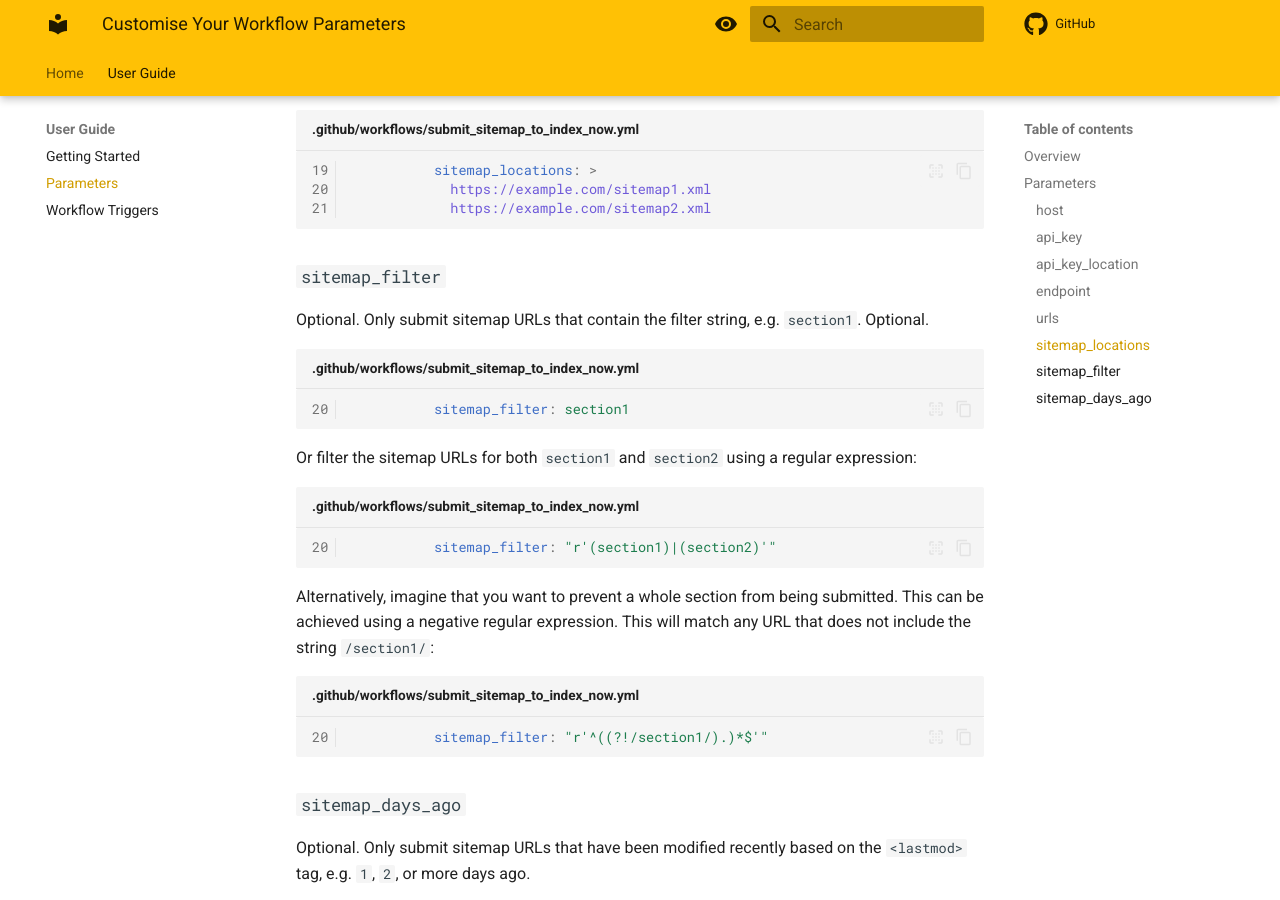
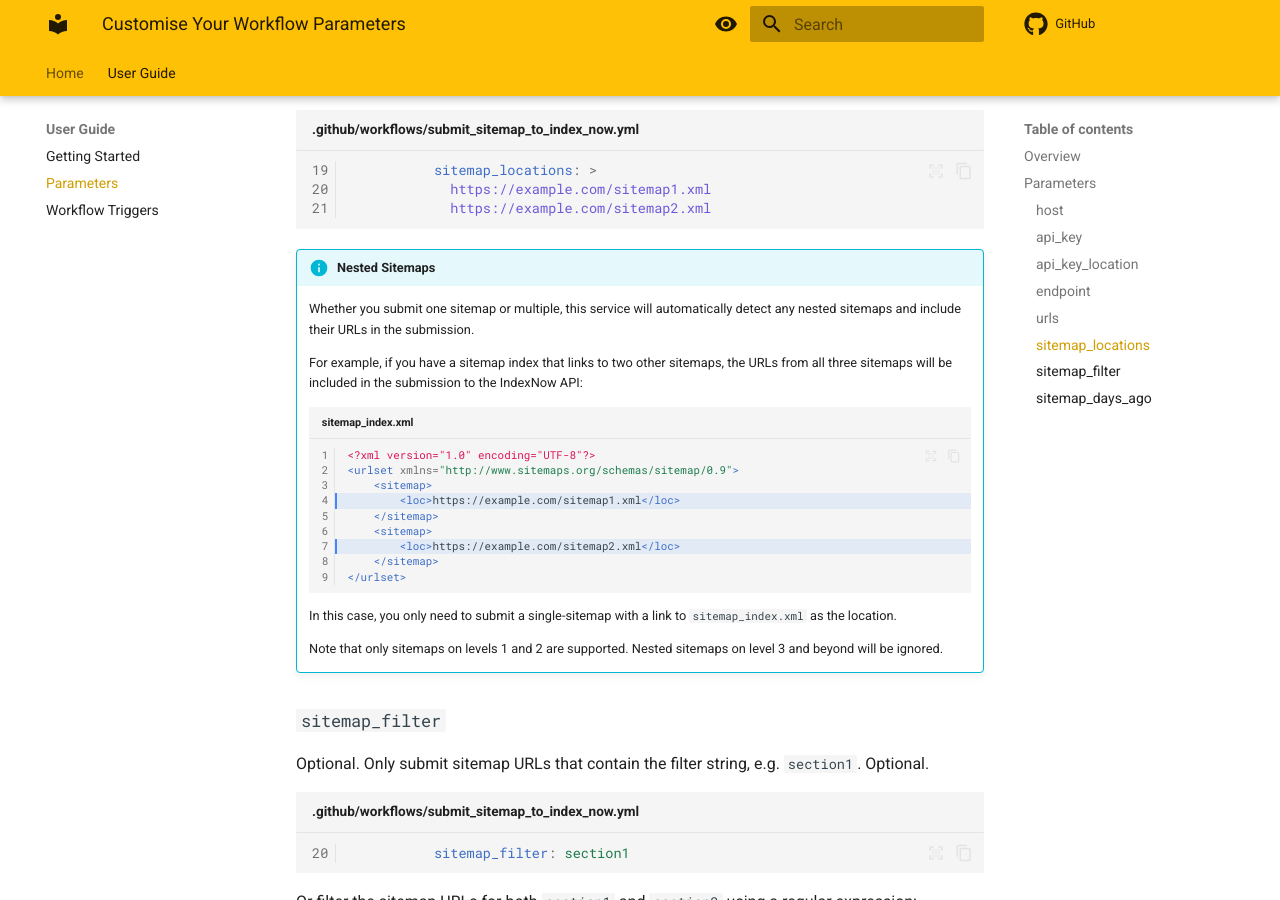
Before and after one commit to jakob-bagterp/index-now-submit-sitemap-urls-action, an MkDocs documentation site: the page built from docs/user-guide/parameters.md, in a window 1280 px wide and 900 px high, scrolled down 4018 px. Built offline with MkDocs 1.6.1 and Material for MkDocs 9.7.7, drawn with Linux system fonts in a browser that asks for light colours; comment, search, counter and statistics services are not loaded.

Commit message:
Added info about nested sitemaps.

````diff
--- a/docs/user-guide/parameters.md
+++ b/docs/user-guide/parameters.md
@@ -150,6 +150,27 @@
             https://example.com/sitemap2.xml
 ```
 
+!!! info "Nested Sitemaps"
+    Whether you submit one sitemap or multiple, this service will automatically detect any nested sitemaps and include their URLs in the submission.
+
+    For example, if you have a sitemap index that links to two other sitemaps, the URLs from all three sitemaps will be included in the submission to the IndexNow API:
+
+    ```xml linenums="1" title="sitemap_index.xml" hl_lines="4 7"
+    <?xml version="1.0" encoding="UTF-8"?>
+    <urlset xmlns="http://www.sitemaps.org/schemas/sitemap/0.9">
+        <sitemap>
+            <loc>https://example.com/sitemap1.xml</loc>
+        </sitemap>
+        <sitemap>
+            <loc>https://example.com/sitemap2.xml</loc>
+        </sitemap>
+    </urlset>
+    ```
+
+    In this case, you only need to submit a single-sitemap with a link to `sitemap_index.xml` as the location.
+
+    Note that only sitemaps on levels 1 and 2 are supported. Nested sitemaps on level 3 and beyond will be ignored.
+
 ### `sitemap_filter`
 Optional. Only submit sitemap URLs that contain the filter string, e.g. `section1`. Optional.
 
````
